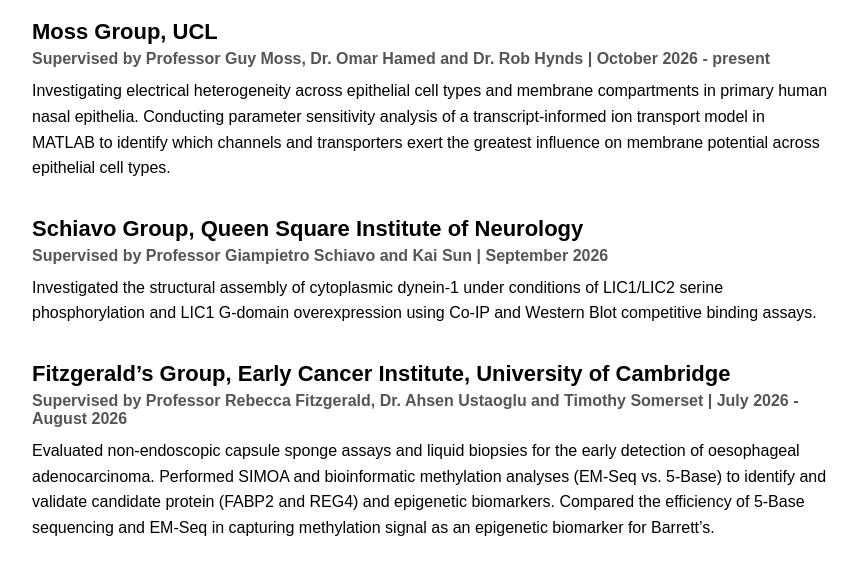
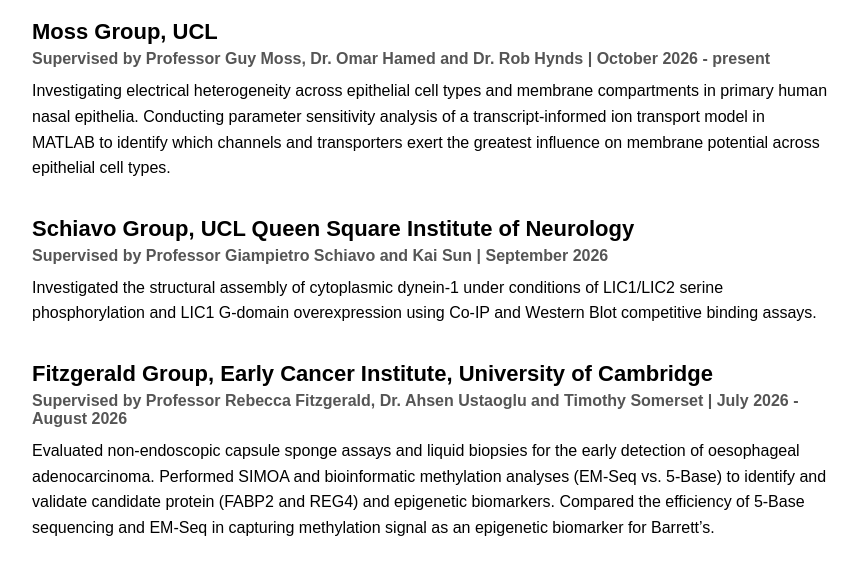
Before and after one commit to serinbaek/serinbaek.github.io, a plain HTML site: page projects.html in a window 1280 px wide. Shown: the part 175-747 px from the top of the page, without its empty margins (208-1066 px from the left). Drawn offline with Linux system fonts and the light colour scheme.

Commit message:
Update projects.html

```diff
--- a/projects.html
+++ b/projects.html
@@ -61,7 +61,7 @@
         </div>
         <!-- Schiavo Group -->
         <div style="margin-bottom: 35px;">
-            <h2 style="font-size: 22px; margin-bottom: 5px;">Schiavo Group, Queen Square Institute of Neurology</h2>
+            <h2 style="font-size: 22px; margin-bottom: 5px;">Schiavo Group, UCL Queen Square Institute of Neurology</h2>
             <h3 style="font-size: 16px; color: #555; margin-top: 0; margin-bottom: 10px;">Supervised by Professor Giampietro Schiavo and Kai Sun | September 2026</h3>
             <p style="font-size: 16px; line-height: 1.6; margin-top: 0;">
                 Investigated the structural assembly of cytoplasmic dynein-1 under conditions of LIC1/LIC2 serine phosphorylation and LIC1 G-domain overexpression using Co-IP and Western Blot competitive binding assays.
@@ -70,7 +70,7 @@
 
         <!-- Fitzgerald's Group -->
         <div style="margin-bottom: 35px;">
-            <h2 style="font-size: 22px; margin-bottom: 5px;">Fitzgerald’s Group, Early Cancer Institute, University of Cambridge</h2>
+            <h2 style="font-size: 22px; margin-bottom: 5px;">Fitzgerald Group, Early Cancer Institute, University of Cambridge</h2>
             <h3 style="font-size: 16px; color: #555; margin-top: 0; margin-bottom: 10px;">Supervised by Professor Rebecca Fitzgerald, Dr. Ahsen Ustaoglu and Timothy Somerset | July 2026 - August 2026</h3>
             <p style="font-size: 16px; line-height: 1.6; margin-top: 0;">
                 Evaluated non-endoscopic capsule sponge assays and liquid biopsies for the early detection of oesophageal adenocarcinoma. Performed SIMOA and bioinformatic methylation analyses (EM-Seq vs. 5-Base) to identify and validate candidate protein (FABP2 and REG4) and epigenetic biomarkers. Compared the efficiency of 5-Base sequencing and EM-Seq in capturing
```
